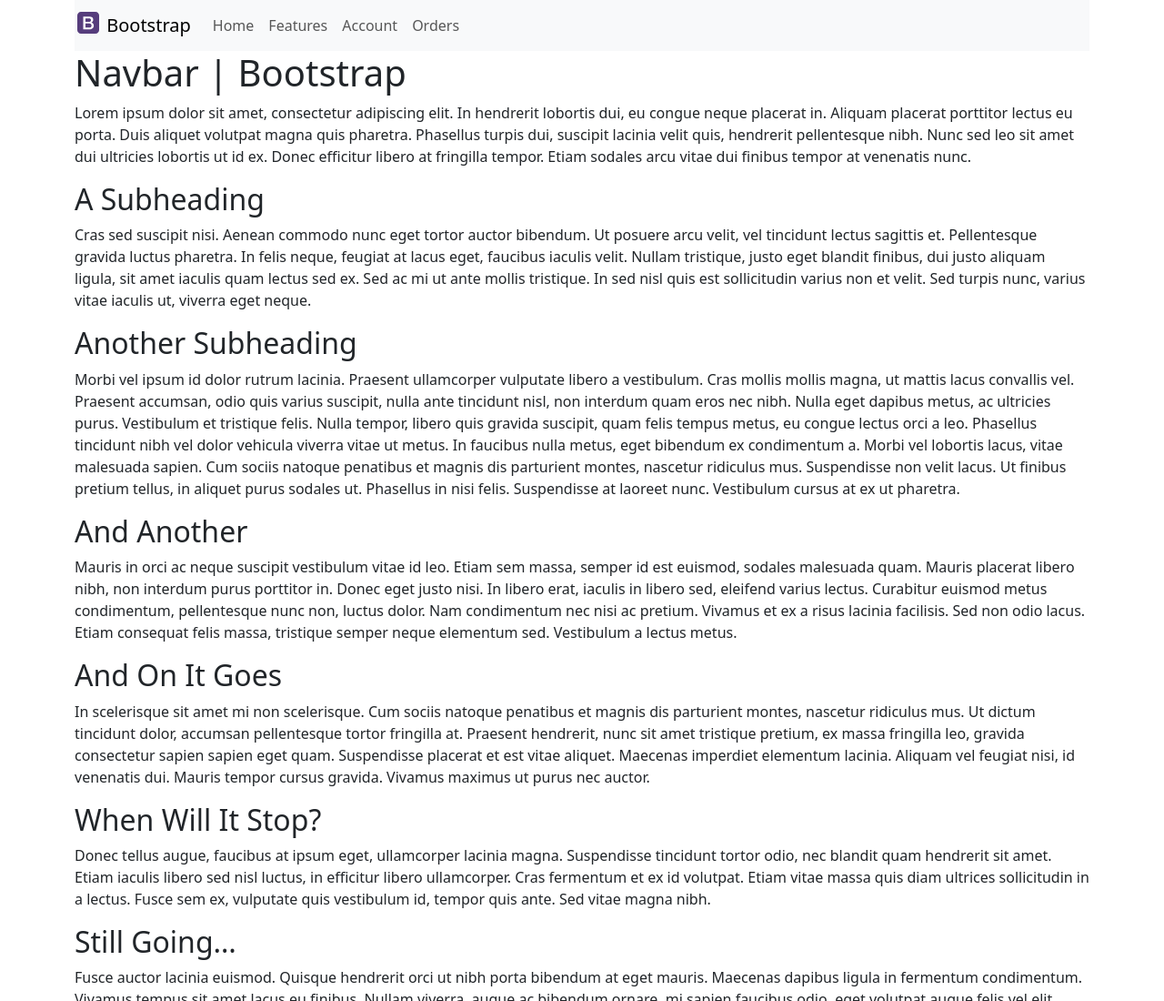
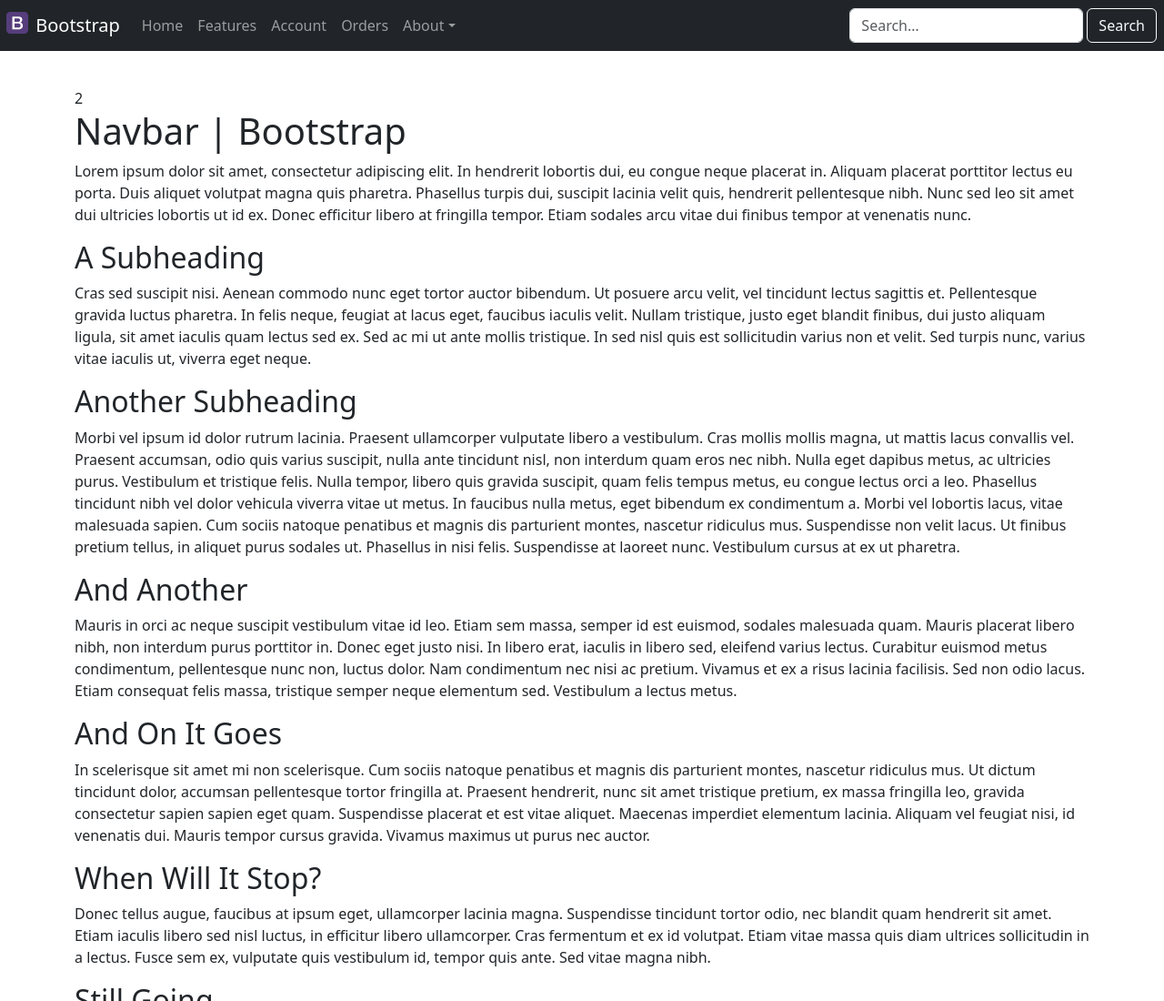
Before and after one commit to smccrindle/comp2081-26f, a plain HTML site: page lesson-6/index.html in a window 1280 px wide. Shown: the top 1100 px of the page at 91% size. Drawn offline with nearby package versions, Linux system fonts and the light colour scheme.

Commit message:
Completed the navbar component

```diff
--- a/lesson-6/index.html
+++ b/lesson-6/index.html
@@ -12,15 +12,18 @@
 	</head>
 	<body>
 <!-- STEP 3: Build a fluid or a fixed-width container for proper alignment and padding of content-->
-		<div class="container">
+		<div class="container mt-5 pt-5">
 <!-- STEP 4: Build out your basic page-level containers, HEADER, MAIN, FOOTER,and add an H1 inside the HEADER to begin the document outline -->
 			<header>
-				<nav class="navbar navbar-expand-lg navbar-light bg-light" role="navigation">
-					<a href="#" class="navbar-brand">
+				<nav class="navbar navbar-expand-lg fixed-top navbar-dark bg-dark">
+					<a href="#" class="navbar-brand ms-1">
 						<img src="img/bootstrap-solid.svg" alt="Bootstrap logo" width="30" height="24" class="d-inline-block align-top" /> Bootstrap
 					</a>
-					<div class="navbar-collapse">
-						<ul class="navbar-nav">
+					<button class="navbar-toggler" data-bs-target="#navbarNav" data-bs-toggle="collapse" aria-controls="navbarSupportedContent" aria-expanded="false" aria-label="Toggle navigation">
+						<span class="navbar-toggler-icon"></span>
+					</button>
+					<div id="navbarNav" class="collapse navbar-collapse">
+						<ul class="navbar-nav me-auto">
 							<li class="nav-item">
 								<a class="nav-link" href="#">Home</a>
 							</li>
@@ -33,13 +36,37 @@
 							<li class="nav-item">
 								<a class="nav-link" href="#">Orders</a>
 							</li>
+							<li class="nav-item dropdown">
+								<a href="#" class="nav-link dropdown-toggle" data-bs-toggle="dropdown">About</a>
+								<ul class="dropdown-menu">
+									<li>
+										<a href="#" class="dropdown-item">Our People</a>
+									</li>
+									<li>
+										<a href="#" class="dropdown-item">Our History</a>
+									</li>
+									<li>
+										<a href="#" class="dropdown-item">Our Future</a>
+									</li>
+									<li>
+										<hr class="dropdown-divider" />
+									</li>
+									<li>
+										<a href="#" class="dropdown-item">Careers</a>
+									</li>
+								</ul>
+							</li>
 						</ul>
+						<form class="d-flex" role="search">
+							<input type="search" class="form-control me-1" placeholder="Search…" aria-label="Search" />
+							<button class="btn btn-outline-light me-2" type="submit">Search</button>
+						</form>
 					</div>
 				</nav>
 			</header>
 <!-- STEP 5: Build out a NAV element with the classes .navbar - add .navbar-light, and .bg-light to set the text and background colors - include role="navigation" for accessibilty -->
 <!-- STEP 6: Construct the branding image and text using .navbar-brand with an A element and .d-inline-block, and .align-top with an img element (point the src to img/bootstrap-solid.svg) -->
-<!-- STEP 7: Include a series of navigation links using a UL element (right after the branding), contained by a DIV -->
+<!-- STEP 7: Include a series of navigation links using a UL element (right after the branding), contained by a DIV -->2
 <!-- STEP 8: Add .navbar-nav to the UL, .nav-item to each LI, and .nav-link to each A -->
 <!-- STEP 9: Add .navbar-expand-lg to the parent NAV element to have the links arrange horizontally for large screens (or sm | md | xl for other screen size breakpoints) -->
 <!-- STEP 10: Add .navbar-collapse to the DIV element to set up the list to work on small screens, then add .collapse to hide the links altogether below the breakpoint set in STEP 9 -->
```
